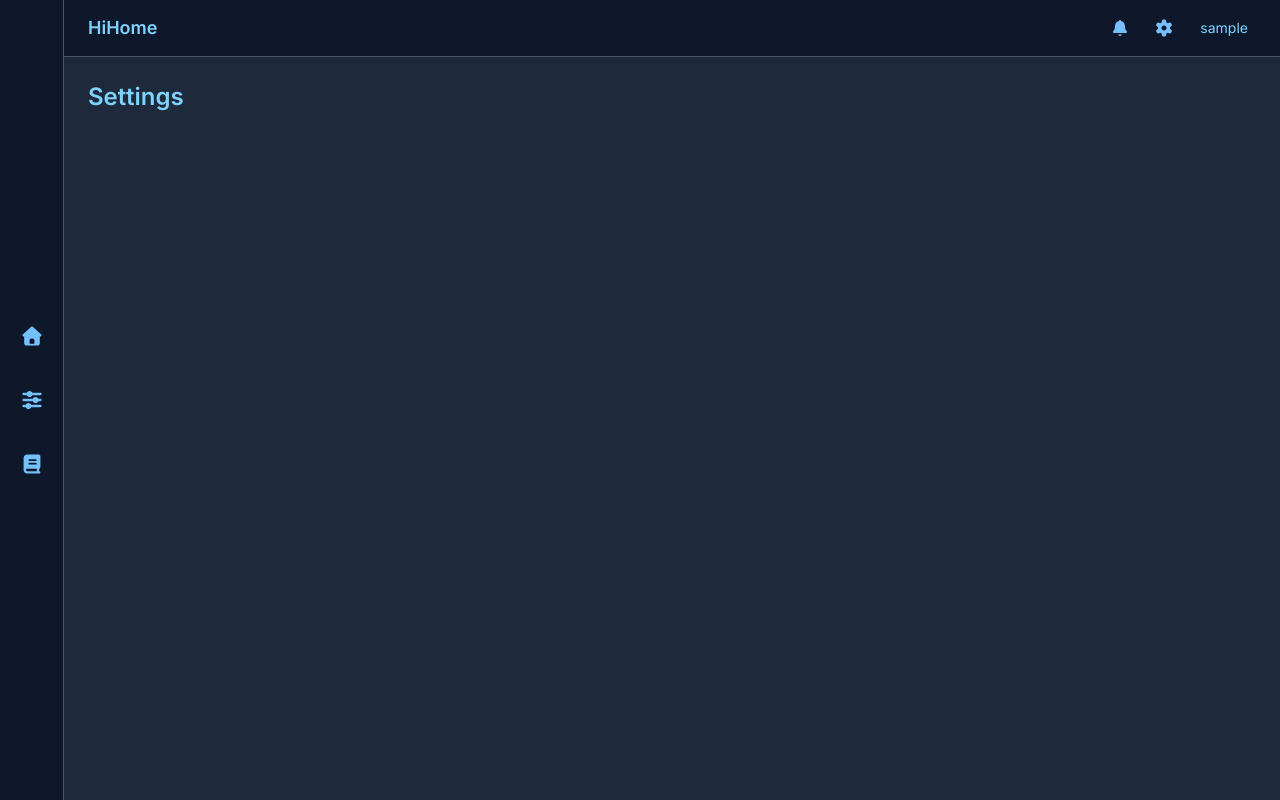
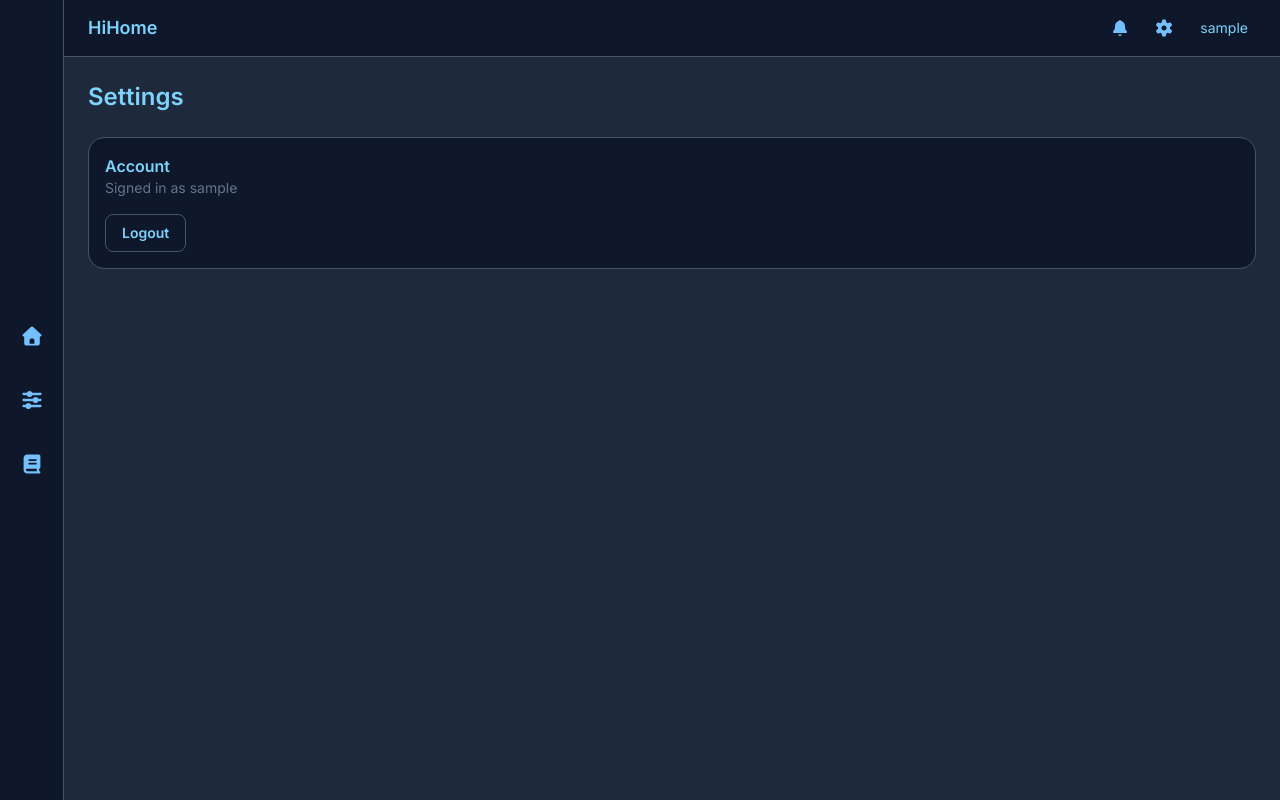
Before and after one commit to nicolo-mn/HiHome, a Vue app in the folder frontend/: page /settings in a window 1280 px wide. Built offline with nearby package versions, Linux system fonts and the light colour scheme; sample sign-in values are in the browser's storage.

Commit message:
chore: add logout button and redirect to dashboard on logo click

```diff
--- a/frontend/src/components/AppHeader.vue
+++ b/frontend/src/components/AppHeader.vue
@@ -1,23 +1,21 @@
 <script setup lang="ts">
-import { useRouter } from "vue-router";
 import { useAuthStore } from "@/stores/auth";
 import bellIcon from "@/assets/icons/bell.svg?raw";
 import settingsIcon from "@/assets/icons/settings.svg?raw";
 
 const authStore = useAuthStore();
-const router = useRouter();
-
-function onLogout() {
-  authStore.logout();
-  router.push({ name: "login" });
-}
 </script>
 
 <template>
   <header
     class="bg-surface border-b border-border px-6 py-3 flex items-center justify-between"
   >
-    <span class="font-semibold text-primary text-lg">HiHome</span>
+    <RouterLink
+      to="/dashboard"
+      class="font-semibold text-primary text-lg hover:opacity-90 transition"
+    >
+      HiHome
+    </RouterLink>
 
     <div class="flex items-center gap-3">
       <RouterLink
@@ -38,14 +36,9 @@ function onLogout() {
         <span class="w-5 h-5 block" v-html="settingsIcon" />
       </RouterLink>
 
-      <button
-        type="button"
-        title="Logout"
-        class="px-2 py-1 rounded-lg text-primary text-sm hover:bg-elevated transition"
-        @click="onLogout"
-      >
+      <span class="px-2 py-1 text-primary text-sm">
         {{ authStore.username ?? "User" }}
-      </button>
+      </span>
     </div>
   </header>
 </template>
--- a/frontend/src/views/SettingsView.vue
+++ b/frontend/src/views/SettingsView.vue
@@ -1,5 +1,33 @@
+<script setup lang="ts">
+import { useRouter } from "vue-router";
+import { useAuthStore } from "@/stores/auth";
+
+const authStore = useAuthStore();
+const router = useRouter();
+
+function onLogout() {
+  authStore.logout();
+  router.push({ name: "login" });
+}
+</script>
+
 <template>
-  <div>
+  <div class="space-y-6">
     <h1 class="text-2xl font-semibold text-primary">Settings</h1>
+
+    <section class="rounded-2xl border border-border bg-surface p-4">
+      <h2 class="text-base font-semibold text-primary">Account</h2>
+      <p class="text-sm text-muted">
+        Signed in as {{ authStore.username ?? "User" }}
+      </p>
+
+      <button
+        type="button"
+        class="mt-4 inline-flex items-center justify-center rounded-lg border border-border px-4 py-2 text-sm font-semibold text-primary hover:bg-elevated transition"
+        @click="onLogout"
+      >
+        Logout
+      </button>
+    </section>
   </div>
 </template>
```
